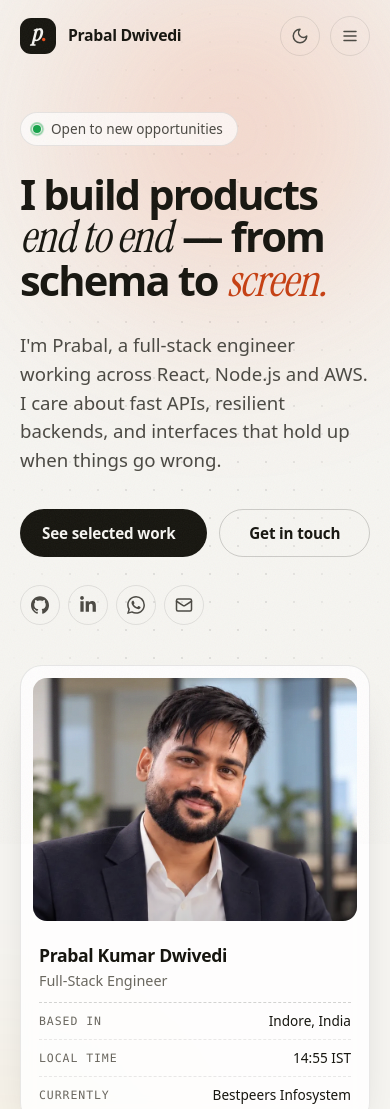
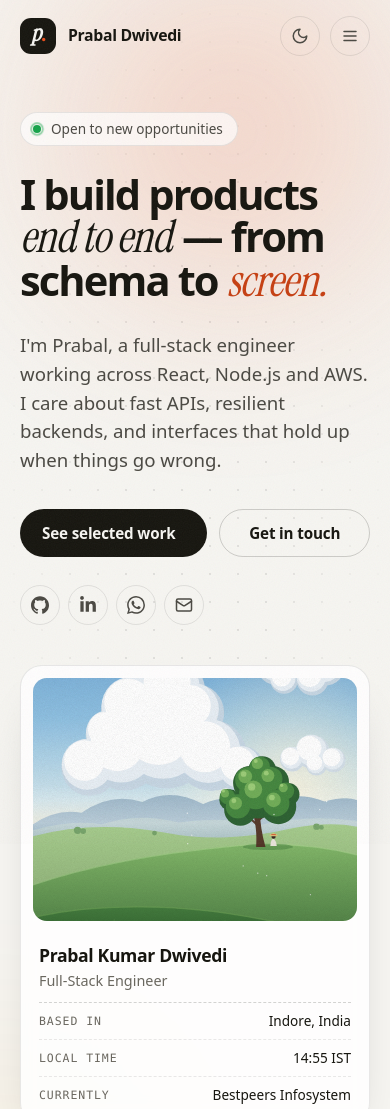
Before and after one commit to RationalPrabal/rationalprabal.github.io, a React (Vite) app: page / in a window 390 px wide. Shown: the top 1109 px of the page. Built offline with nearby package versions, Linux system fonts and the light colour scheme.

Commit message:
Replace hero portrait with illustration

```diff
--- a/src/components/Hero.css
+++ b/src/components/Hero.css
@@ -354,7 +354,7 @@
     aspect-ratio: 4 / 3;
   }
   .id-photo img {
-    object-position: 50% 22%;
+    object-position: 50% 70%;
   }
   .id-body {
     padding: 14px 6px 6px;
--- a/src/components/Hero.jsx
+++ b/src/components/Hero.jsx
@@ -2,7 +2,7 @@ import { LuArrowRight, LuArrowDown } from "react-icons/lu";
 import { profile, socials, experience, skills } from "../data";
 import { useLocalTime } from "../hooks";
 import { socialIcons } from "./Icons";
-import portrait from "../assets/portrait.webp";
+import illustration from "../assets/hero-illustration.svg";
 import "./Hero.css";
 
 const current = experience.find((e) => /present/i.test(e.period));
@@ -77,7 +77,7 @@ export default function Hero() {
 
         <aside className="id-card spotlight hero-in" style={{ "--d": 3 }} aria-label="Profile">
           <div className="id-photo">
-            <img src={portrait} alt={`Portrait of ${profile.name}`} width="800" height="1000" />
+            <img src={illustration} alt="Illustration of a lone tree on a grassy hill under summer clouds" width="800" height="1000" />
           </div>
           <div className="id-body">
             <div>
```
Also changed, not shown: src/assets/hero-illustration.svg (added), src/assets/portrait.webp (deleted).
